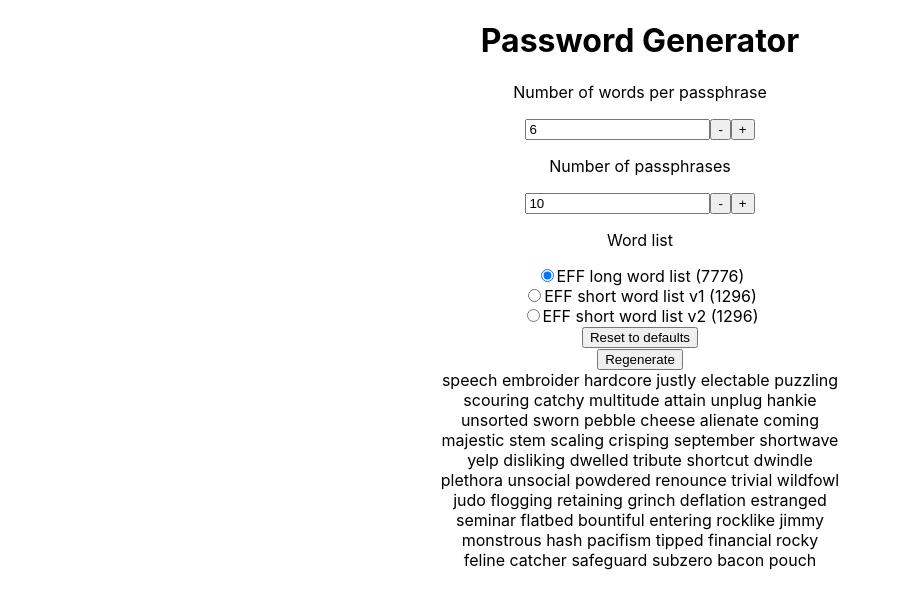
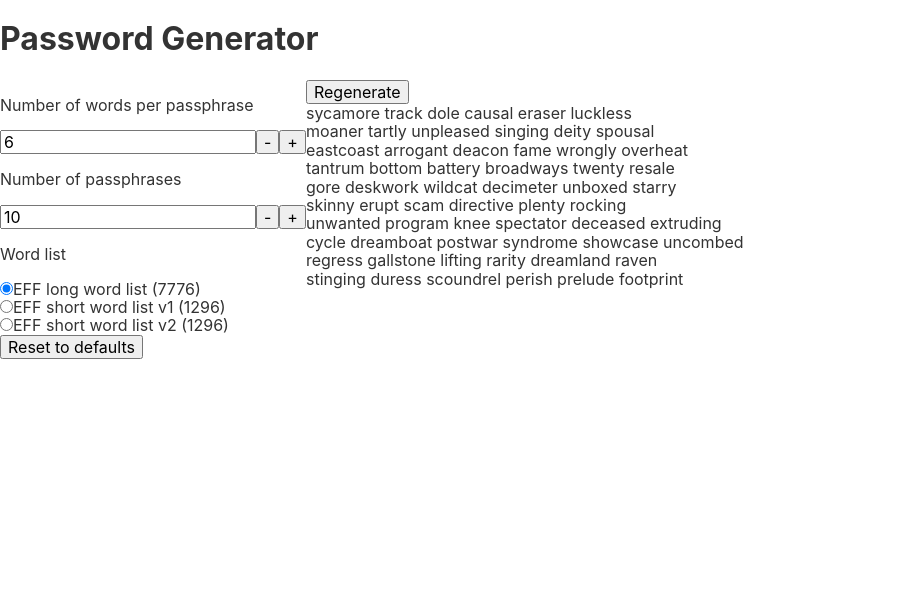
Before and after one commit to andygock/password-generator-v2, a React (Create React App) app: page / in a window 1280 px wide. Shown: the top 608 px of the page, without its empty margins (0-901 px from the left). Built offline with nearby package versions, Linux system fonts and the light colour scheme.

Commit message:
Add copying to clipboard, some styling

```diff
--- a/package.json
+++ b/package.json
@@ -6,7 +6,10 @@
     "@testing-library/jest-dom": "^4.2.4",
     "@testing-library/react": "^9.3.2",
     "@testing-library/user-event": "^7.1.2",
+    "classnames": "^2.2.6",
+    "normalize.css": "^8.0.1",
     "react": "^16.13.1",
+    "react-copy-to-clipboard": "^5.0.2",
     "react-dom": "^16.13.1",
     "react-router": "^5.2.0",
     "react-router-dom": "^5.2.0",
--- a/src/App.css
+++ b/src/App.css
@@ -1,27 +1,44 @@
 .App {
-  text-align: center;
+  color: #333;
 }
 
-.App-logo {
-  height: 40vmin;
-  pointer-events: none;
+.container {
+  display: flex;
 }
 
-/* .App-header {
-  background-color: #282c34;
-  min-height: 100vh;
-  display: flex;
-  flex-direction: column;
-  align-items: center;
-  justify-content: center;
-  font-size: calc(10px + 2vmin);
-  color: white;
-} */
-
-.App-link {
-  color: #61dafb;
+h3 {
+  font-size: 1rem;
+  font-weight: normal;
 }
 
 label {
-  display: block
+  display: block;
+  cursor: pointer;
 }
+
+/* https://stackoverflow.com/questions/826782/how-to-disable-text-selection-highlighting */
+.noselect {
+  -webkit-touch-callout: none; /* iOS Safari */
+  -webkit-user-select: none; /* Safari */
+  -khtml-user-select: none; /* Konqueror HTML */
+  -moz-user-select: none; /* Old versions of Firefox */
+  -ms-user-select: none; /* Internet Explorer/Edge */
+  user-select: none; /* Non-prefixed version, currently
+                                  supported by Chrome, Edge, Opera and Firefox */
+}
+
+.pointer {
+  cursor: pointer;
+}
+
+.selected {
+  background-color: greenyellow;
+}
+
+.pointer:hover {
+  background-color: lightgray;
+}
+
+.selected:hover {
+  background-color: greenyellow;
+}
--- a/src/App.js
+++ b/src/App.js
@@ -2,6 +2,7 @@ import React from 'react';
 import { Link, useHistory, useLocation } from 'react-router-dom';
 import NumberPicker from './NumberPicker';
 import WordListRadio from './WordListRadio';
+import '../node_modules/normalize.css/normalize.css';
 import './App.css';
 import Output from './Output';
 
@@ -32,31 +33,37 @@ const App = () => {
         <h1>Password Generator</h1>
       </header>
 
-      <p>Number of words per passphrase</p>
+      <div className="container">
+        <div className="col">
+          <h3>Number of words per passphrase</h3>
           <NumberPicker
             onChange={(val) => setWordsPerPassphrase(val)}
             value={wordsPerPassphrase}
           />
 
-      <p>Number of passphrases</p>
+          <h3>Number of passphrases</h3>
           <NumberPicker
             onChange={(val) => setNumberOfPassphrases(val)}
             value={numberOfPassphrases}
           />
 
-      <p>Word list</p>
+          <h3>Word list</h3>
           <WordListRadio value={wordlist} onChange={setWordlist} />
 
           <div>
             <button onClick={handleReset}>Reset to defaults</button>
           </div>
+        </div>
 
+        <div className="col">
           <Output
             words={wordsPerPassphrase}
             lines={numberOfPassphrases}
             list={wordlist}
           />
         </div>
+      </div>
+    </div>
   );
 };
 
--- a/src/Output.js
+++ b/src/Output.js
@@ -1,11 +1,14 @@
 import React from 'react';
 import PropTypes from 'prop-types';
+import { CopyToClipboard } from 'react-copy-to-clipboard';
+import classNames from 'classnames';
 import dict from './words';
 
 const Output = ({ list, words, lines }) => {
-  // keep track how many times user is clicking re-generate
-  const [counter, setCounter] = React.useState(0);
+  const [copied, setCopied] = React.useState('');
+  const [rows, setRows] = React.useState([]);
 
+  const generate = () => {
     const arr = new Uint32Array(lines * words);
     const random = window.crypto
       .getRandomValues(arr)
@@ -23,18 +26,46 @@ const Output = ({ list, words, lines }) => {
       rows.push(line);
     }
 
+    setRows(rows);
+    setCopied('');
+  };
+
+  React.useEffect(() => {
+    generate();
+  }, [list, words, lines]); // eslint-disable-line react-hooks/exhaustive-deps
+
+  const handleClick = () => {
+    // copy passphrase to clipboard
+  };
+
+  const handleCopy = (text, result) => {
+    if (result) {
+      setCopied(text);
+    }
+  };
+
   return (
-    <div>
+    <div className="">
       <button
         onClick={() => {
-          setCounter(counter + 1);
+          generate();
         }}
       >
         Regenerate
       </button>
-      {rows.map((row, rowNumber) => (
-        <div key={rowNumber}>{row.join(' ')}</div>
-      ))}
+      {copied !== '' && <span>*copied to clipboard*</span>}
+      {rows.map((row, rowNumber) => {
+        const pass = row.join(' ');
+        return (
+          <CopyToClipboard key={rowNumber} text={pass} onCopy={handleCopy}>
+            <div
+              className={classNames('pointer', { selected: pass === copied })}
+            >
+              <span>{pass}</span>
+            </div>
+          </CopyToClipboard>
+        );
+      })}
     </div>
   );
 };
```
Also changed, not shown: 1 other file (tests, documents, lock files or other folders). Lines whose indentation alone changed are shown as unchanged.
